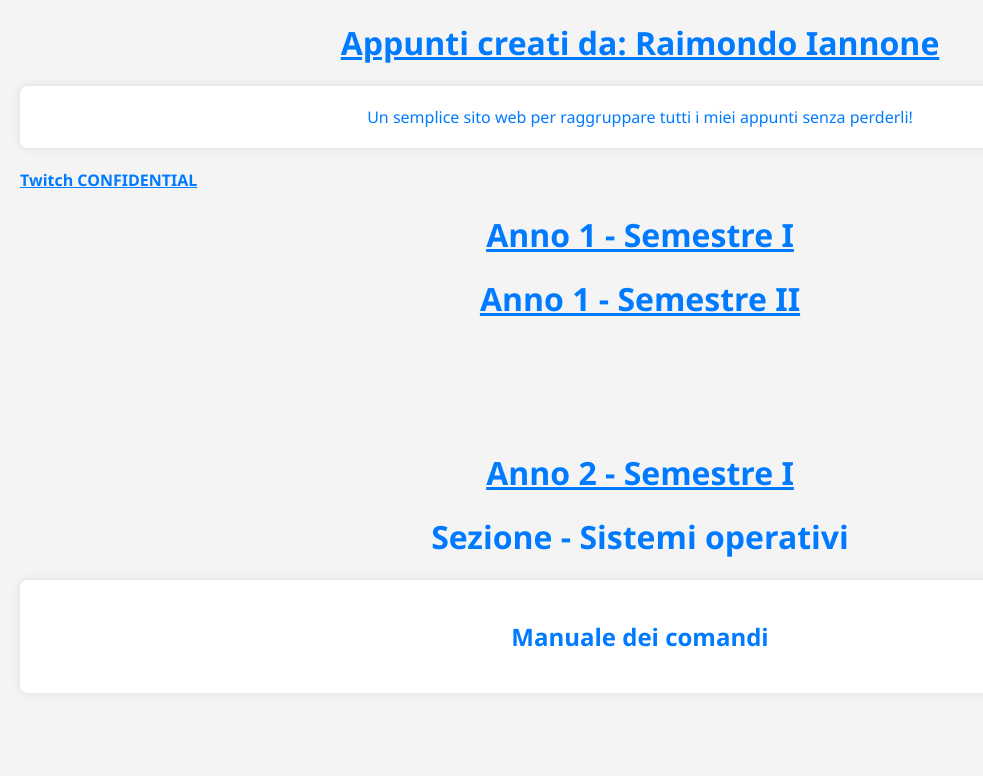
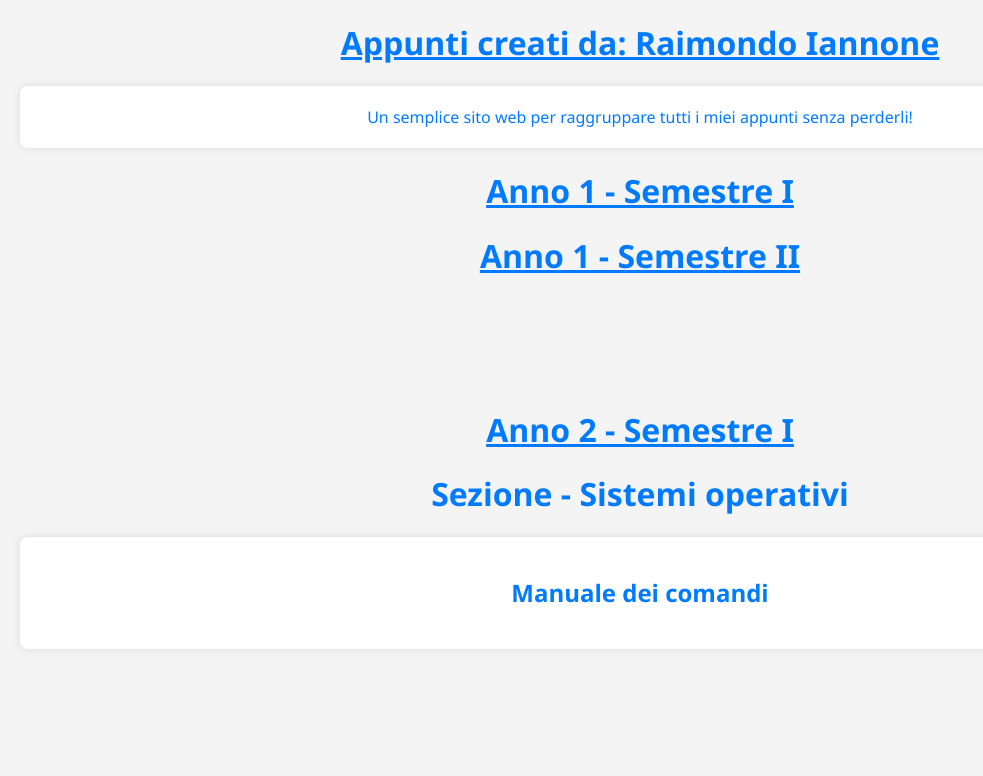
Before and after one commit to Larus54/Larus54.github.io, a plain HTML site: page index.html in a window 1280 px wide. Shown: the top 776 px of the page, without its empty margins (0-983 px from the left). Drawn offline with Linux system fonts and the light colour scheme.

Commit message:
Update index.html

```diff
--- a/index.html
+++ b/index.html
@@ -73,8 +73,7 @@
 <body>
     <u><h1>Appunti creati da: Raimondo Iannone</h1></u>
 	<p>Un semplice sito web per raggruppare tutti i miei appunti senza perderli! </u>
-	<u><h4><a href="./login/index">Twitch CONFIDENTIAL</h4></u>
-    <!-- Inizio delle sezioni degli appunti -->
+    	<!-- Inizio delle sezioni degli appunti -->
 	<u><h1> Anno 1 - Semestre I</h1></u>
 	<u><h1> Anno 1 - Semestre II</h1></u>
 	<br></br>
```
